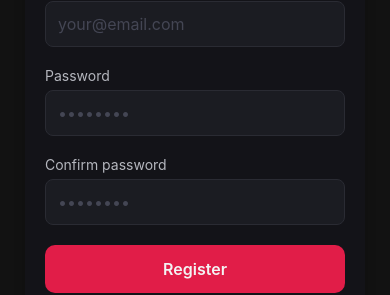
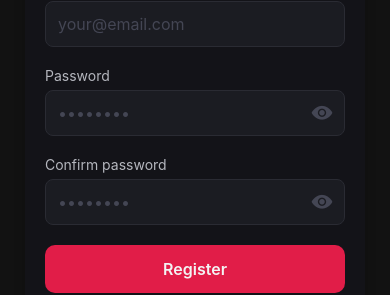
Before and after one commit to Kamil2104/movieland, a React Native app: screen /Register in a window 390 px wide. Shown: the part 332-627 px from the top of the page. Built offline with nearby package versions, Linux system fonts and the light colour scheme; what react-native-worklets would draw is missing.

Commit message:
feat: resolve issue #3 (Password visibility)

```diff
--- a/screens/start/LoginScreen.tsx
+++ b/screens/start/LoginScreen.tsx
@@ -8,6 +8,7 @@ import { Alert } from "react-native";
 import { ThemeContext } from "../../contexts/ThemeContext";
 
 import type { RootStackParamList } from "../../types/navigationTypes";
+import { Ionicons } from "@expo/vector-icons";
 
 import usersData from "../../store/users.json";
 
@@ -20,6 +21,7 @@ export default function LoginScreen() {
   const [emailError, setEmailError] = useState<string | null>(null);
   const [passwordError, setPasswordError] = useState<string | null>(null);
   const [isSubmitting, setIsSubmitting] = useState<boolean>(false);
+  const [showPassword, setShowPassword] = useState<boolean>(false);
 
   const styles = StyleSheet.create({
     container: {
@@ -160,20 +162,42 @@ export default function LoginScreen() {
         </View>
 
         {emailError ? <Text style={styles.error}>{emailError}</Text> : null}
-
         <View style={styles.fieldGroup}>
           <Text style={styles.label}>Password</Text>
+          <View style={{ position: 'relative', justifyContent: 'center' }}>
             <TextInput
               value={password}
               placeholder="••••••••"
               placeholderTextColor={theme.colors.inputPlaceholder}
-            secureTextEntry
+              secureTextEntry={!showPassword}
+              keyboardType="ascii-capable"
               textContentType="password"
               autoComplete="password"
               style={styles.input}
               editable={!isSubmitting}
               onChangeText={(text) => { setPassword(text); setPasswordError(null); }}
             />
+            <TouchableOpacity
+              onPress={() => setShowPassword((prev) => !prev)}
+              style={{
+                position: 'absolute',
+                right: 12,
+                top: 0,
+                bottom: 0,
+                justifyContent: 'center',
+                alignItems: 'center',
+                height: '100%',
+              }}
+              disabled={isSubmitting}
+              hitSlop={{ top: 10, bottom: 10, left: 10, right: 10 }}
+            >
+              <Ionicons
+                name={showPassword ? "eye-off" : "eye"}
+                size={22}
+                color={theme.colors.inputPlaceholder}
+              />
+            </TouchableOpacity>
+          </View>
         </View>
 
         {passwordError ? <Text style={styles.error}>{passwordError}</Text> : null}
--- a/screens/start/RegisterScreen.tsx
+++ b/screens/start/RegisterScreen.tsx
@@ -1,6 +1,7 @@
 import React, { useState, useContext } from "react";
 import { View, Text, StyleSheet, TextInput, TouchableOpacity, ActivityIndicator } from "react-native";
 import { useNavigation } from "@react-navigation/native";
+import { Ionicons } from "@expo/vector-icons";
 
 import { ThemeContext } from "../../contexts/ThemeContext";
 
@@ -20,6 +21,8 @@ export default function RegisterScreen() {
   const [confirmPasswordError, setConfirmPasswordError] = useState<string | null>(null);
 
   const [isSubmitting, setIsSubmitting] = useState<boolean>(false);
+  const [showPassword, setShowPassword] = useState<boolean>(false);
+  const [showConfirmPassword, setShowConfirmPassword] = useState<boolean>(false);
 
 const styles = StyleSheet.create({
   container: {
@@ -164,34 +167,80 @@ const styles = StyleSheet.create({
 
         <View style={styles.fieldGroup}>
           <Text style={styles.label}>Password</Text>
+          <View style={{ position: 'relative', justifyContent: 'center' }}>
             <TextInput
               value={password}
               placeholder="••••••••"
               placeholderTextColor={theme.colors.inputPlaceholder}
-            secureTextEntry
+              secureTextEntry={!showPassword}
+              keyboardType="ascii-capable"
               textContentType="password"
               autoComplete="password-new"
               style={styles.input}
               editable={!isSubmitting}
               onChangeText={(text) => { setPassword(text); setPasswordError(null); }}
             />
+            <TouchableOpacity
+              onPress={() => setShowPassword((prev) => !prev)}
+              style={{
+                position: 'absolute',
+                right: 12,
+                top: 0,
+                bottom: 0,
+                justifyContent: 'center',
+                alignItems: 'center',
+                height: '100%',
+              }}
+              disabled={isSubmitting}
+              hitSlop={{ top: 10, bottom: 10, left: 10, right: 10 }}
+            >
+              <Ionicons
+                name={showPassword ? "eye-off" : "eye"}
+                size={22}
+                color={theme.colors.inputPlaceholder}
+              />
+            </TouchableOpacity>
+          </View>
         </View>
 
         {passwordError ? <Text style={styles.error}>{passwordError}</Text> : null}
 
         <View style={styles.fieldGroup}>
           <Text style={styles.label}>Confirm password</Text>
+          <View style={{ position: 'relative', justifyContent: 'center' }}>
             <TextInput
               value={confirmPassword}
               placeholder="••••••••"
               placeholderTextColor={theme.colors.inputPlaceholder}
-            secureTextEntry
+              secureTextEntry={!showConfirmPassword}
+              keyboardType="ascii-capable"
               textContentType="password"
               autoComplete="password-new"
               style={styles.input}
               editable={!isSubmitting}
               onChangeText={(text) => { setConfirmPassword(text); setConfirmPasswordError(null); }}
             />
+            <TouchableOpacity
+              onPress={() => setShowConfirmPassword((prev) => !prev)}
+              style={{
+                position: 'absolute',
+                right: 12,
+                top: 0,
+                bottom: 0,
+                justifyContent: 'center',
+                alignItems: 'center',
+                height: '100%',
+              }}
+              disabled={isSubmitting}
+              hitSlop={{ top: 10, bottom: 10, left: 10, right: 10 }}
+            >
+              <Ionicons
+                name={showConfirmPassword ? "eye-off" : "eye"}
+                size={22}
+                color={theme.colors.inputPlaceholder}
+              />
+            </TouchableOpacity>
+          </View>
         </View>
 
         {confirmPasswordError ? <Text style={styles.error}>{confirmPasswordError}</Text> : null}
```
Lines whose indentation alone changed are shown as unchanged.
